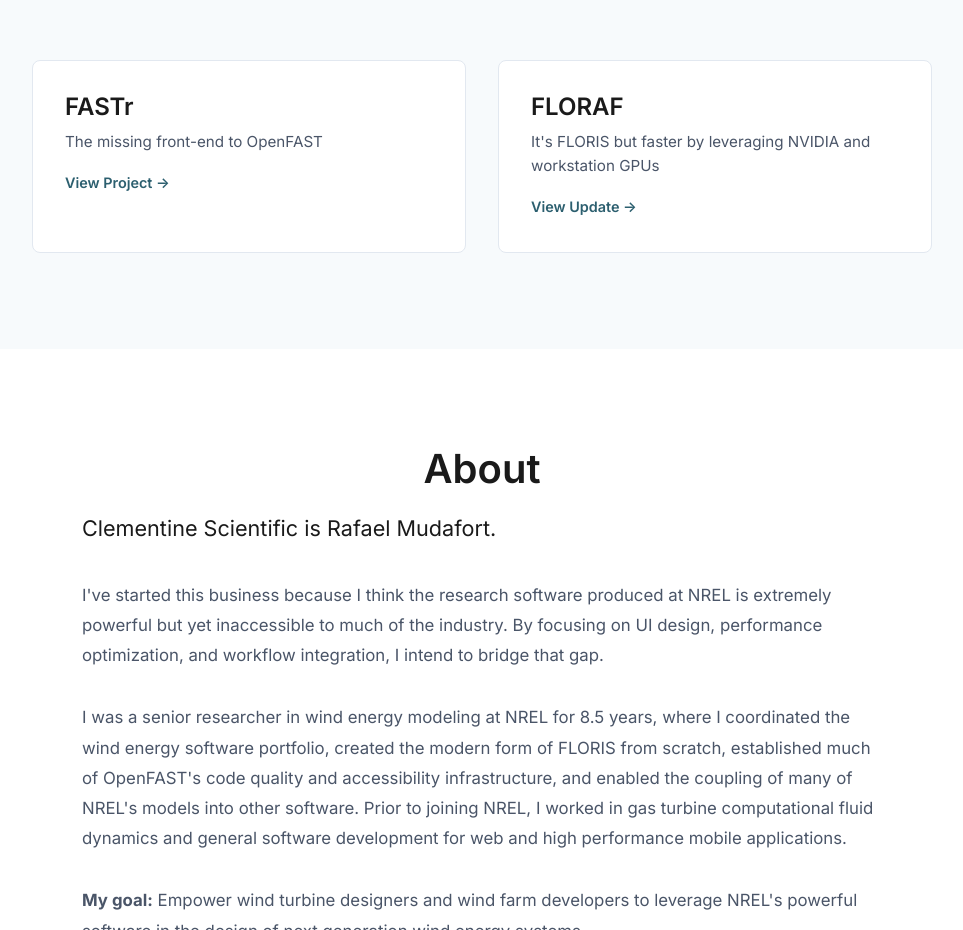
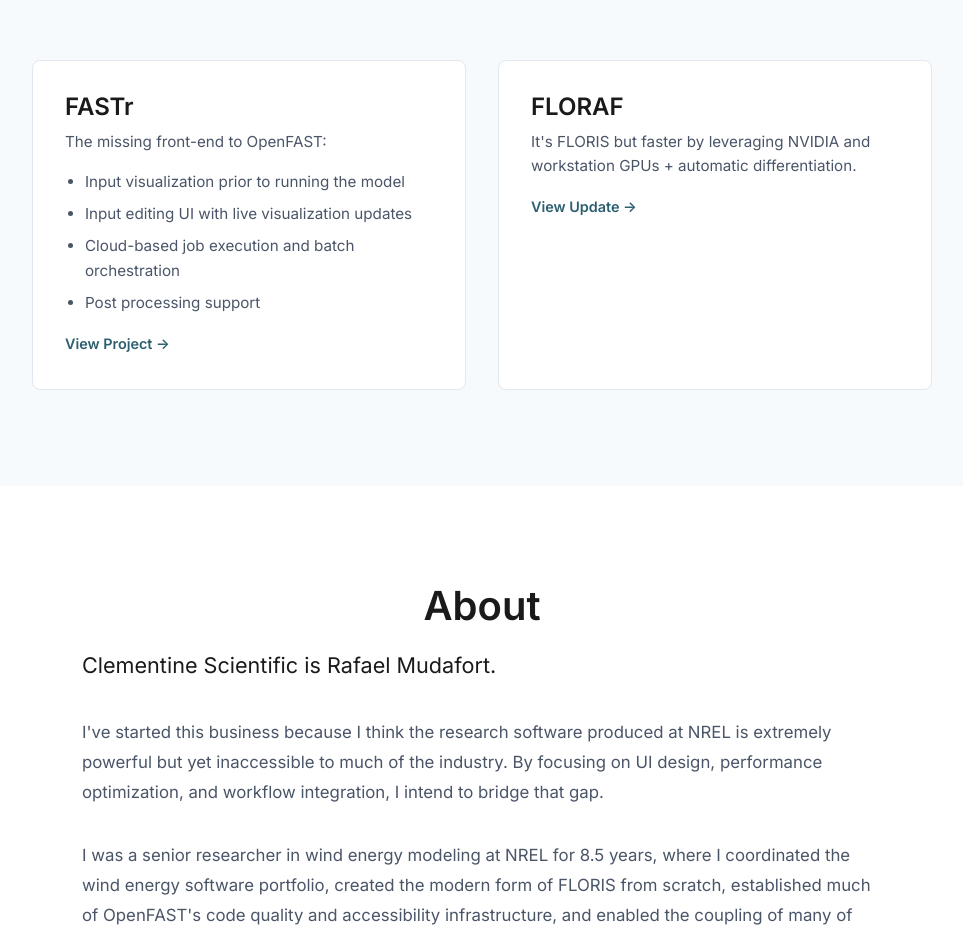
Before and after one commit to ClementineScientific/ClementineScientific.github.io, a plain HTML site: page index.html in a window 1280 px wide. Shown: the part 1660-2590 px from the top of the page, without its empty margins (158-1121 px from the left). Drawn offline with Linux system fonts and the light colour scheme.

Commit message:
Add FASTr features

```diff
--- a/index.html
+++ b/index.html
@@ -132,12 +132,18 @@
             <div class="tech-grid">
                 <div class="tech-card">
                     <h3>FASTr</h3>
-                    <p>The missing front-end to OpenFAST</p>
+                    <p>The missing front-end to OpenFAST:</p>
+                    <ul>
+                        <li>Input visualization prior to running the model</li>
+                        <li>Input editing UI with live visualization updates</li>
+                        <li>Cloud-based job execution and batch orchestration</li>
+                        <li>Post processing support</li>
+                    </ul>
                     <a href="https://www.clementinescientific.com/fastr" target="_blank" rel="noopener noreferrer" class="tech-link">View Project →</a>
                 </div>
                 <div class="tech-card">
                     <h3>FLORAF</h3>
-                    <p>It's FLORIS but faster by leveraging NVIDIA and workstation GPUs</p>
+                    <p>It's FLORIS but faster by leveraging NVIDIA and workstation GPUs + automatic differentiation.</p>
                     <a href="https://www.linkedin.com/posts/rafmudaf_floris-update-gpu-solver-for-large-wind-activity-7364720414121472001-qNhT?utm_source=share&utm_medium=member_desktop&rcm=ACoAAAF1qTIBbCclB6K5AVfSQFOUS6DDrxwU7u0" target="_blank" rel="noopener noreferrer" class="tech-link">View Update →</a>
                 </div>
                 <!-- <div class="tech-card">
--- a/styles.css
+++ b/styles.css
@@ -331,6 +331,17 @@
     margin-bottom: var(--spacing-sm);
 }
 
+.tech-card ul {
+    padding-left: 1.25rem;
+    margin-bottom: var(--spacing-sm);
+}
+
+.tech-card li {
+    font-size: 0.95rem;
+    color: var(--text-secondary);
+    margin-bottom: 0.5rem;
+}
+
 .tech-link {
     color: var(--primary-color);
     text-decoration: none;
```
